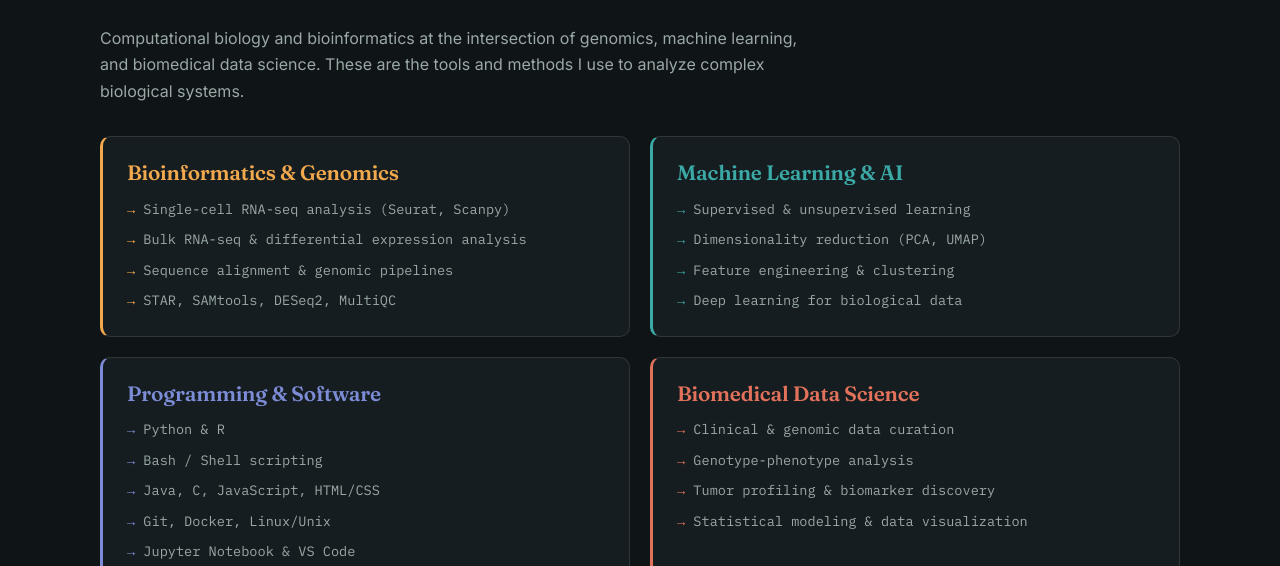
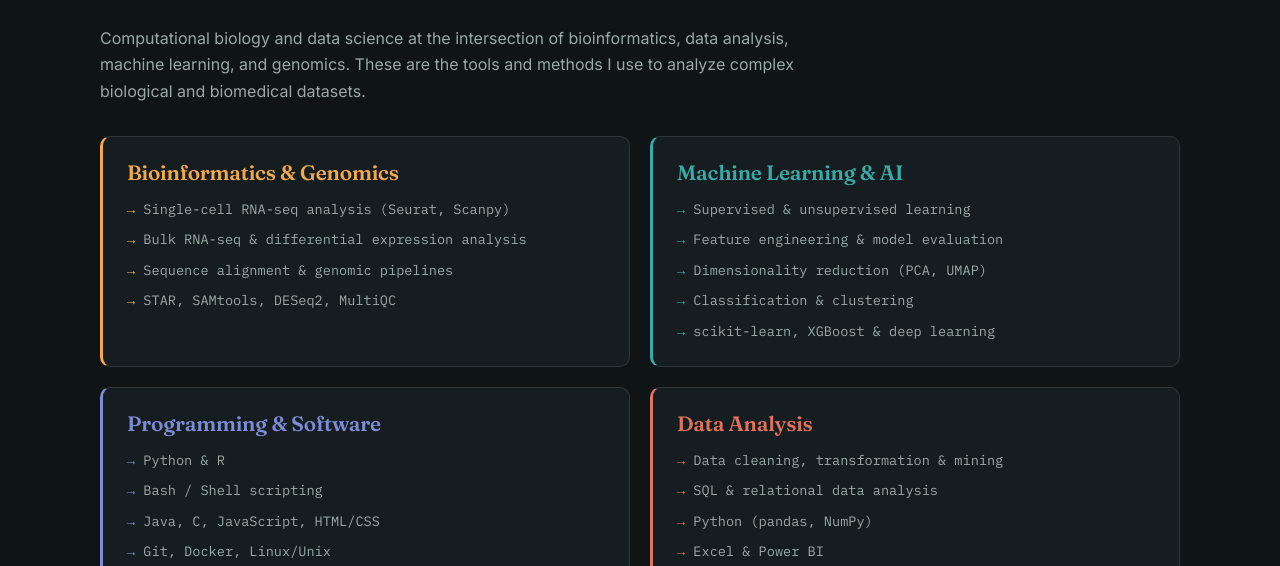
Before and after one commit to tanaya2026/personal_web, an Astro site: page /skills in a window 1280 px wide. Shown: the part 234-800 px from the top of the page. Built offline with nearby package versions, Linux system fonts and the light colour scheme; Astro itself is replaced by a stand-in of ours.

Commit message:
Added data analysis and updated skills

```diff
--- a/src/pages/index.astro
+++ b/src/pages/index.astro
@@ -23,7 +23,7 @@ import BrainNetwork from '../components/BrainNetwork.astro';
       </a>
 
       <p style="font-size:1.15rem; color:var(--text-dim); margin-top:1rem">
-        I work at the intersection of bioinformatics, machine learning, and
+        I work at the intersection of bioinformatics, machine learning, data analysis and
         cancer genomics — building computational tools to make sense of
         high-dimensional biological data, from single-cell transcriptomes to
         gene regulatory networks, in pursuit of a clearer picture of how
@@ -34,7 +34,7 @@ import BrainNetwork from '../components/BrainNetwork.astro';
         I bridge the gap between data and discovery. The animation above
         visualizes this process: my name is converted into an input vector and
         processed through a neural network, surfacing the core pillars of my
-        expertise: bioinformatics, machine learning, and genomics.
+        expertise: bioinformatics, machine learning, and data analysis.
       </p>
 
       <a href="/projects" class="btn">
--- a/src/pages/skills.astro
+++ b/src/pages/skills.astro
@@ -19,9 +19,10 @@ const domains = [
     color: '#3ba9a6',
     skills: [
       'Supervised & unsupervised learning',
+      'Feature engineering & model evaluation',
       'Dimensionality reduction (PCA, UMAP)',
-      'Feature engineering & clustering',
-      'Deep learning for biological data',
+      'Classification & clustering',
+      'scikit-learn, XGBoost & deep learning',
     ],
   },
   {
@@ -38,13 +39,14 @@ const domains = [
   },
   {
     id: 'data',
-    label: 'Biomedical Data Science',
+    label: 'Data Analysis',
     color: '#e2725b',
     skills: [
-      'Clinical & genomic data curation',
-      'Genotype-phenotype analysis',
-      'Tumor profiling & biomarker discovery',
-      'Statistical modeling & data visualization',
+      'Data cleaning, transformation & mining',
+      'SQL & relational data analysis',
+      'Python (pandas, NumPy)',
+      'Excel & Power BI',
+      'Statistical analysis & data visualization',
     ],
   },
 ];
@@ -56,9 +58,9 @@ const domains = [
     <h1>Skills</h1>
 
     <p class="dim" style="max-width:var(--measure)">
-      Computational biology and bioinformatics at the intersection of genomics, machine learning,
-      and biomedical data science. These are the tools and methods I use to
-      analyze complex biological systems.
+      Computational biology and data science at the intersection of bioinformatics,
+      data analysis, machine learning, and genomics. These are the tools and methods
+      I use to analyze complex biological and biomedical datasets.
     </p>
 
     <div class="grid grid-2" style="margin-top:2rem">
```
